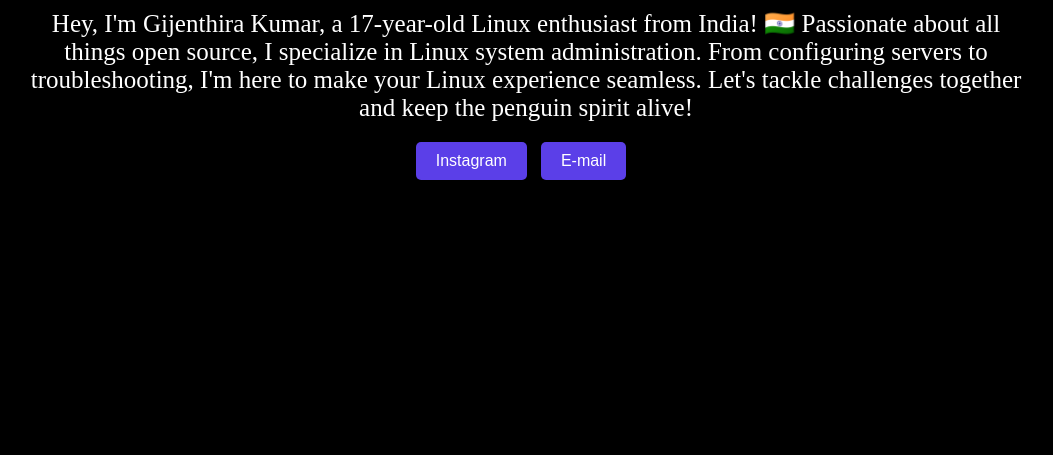
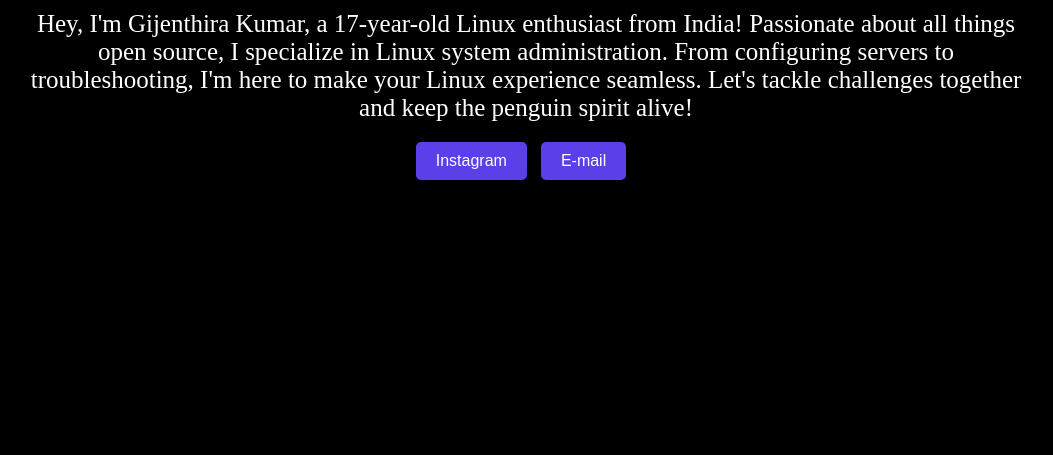
Before and after one commit to nulshade/gijenthira-fr.github.io, a plain HTML site: page index.html in a window 1280 px wide. Shown: the part 345-800 px from the top of the page, without its empty margins (114-1167 px from the left). Drawn offline with Linux system fonts and the light colour scheme.

Commit message:
Update index.html

```diff
--- a/index.html
+++ b/index.html
@@ -18,7 +18,7 @@
 <body>
     <div class="container">
         <h1>Gijenthira Kumar</h1>
-        <p> Hey, I'm Gijenthira Kumar, a 17-year-old Linux enthusiast from India! 🇮🇳 Passionate about all things open source, I specialize in Linux system administration. From configuring servers to troubleshooting, I'm here to make your Linux experience seamless. Let's tackle challenges together and keep the penguin spirit alive! </p>
+        <p> Hey, I'm Gijenthira Kumar, a 17-year-old Linux enthusiast from India! Passionate about all things open source, I specialize in Linux system administration. From configuring servers to troubleshooting, I'm here to make your Linux experience seamless. Let's tackle challenges together and keep the penguin spirit alive! </p>
         <a href="https://instagram.com/fearless_raiden"><button>Instagram</button></a>
         <a href="mailto:gijenthira@lonhward.com"><button>E-mail</button></a>
     </div>
```
